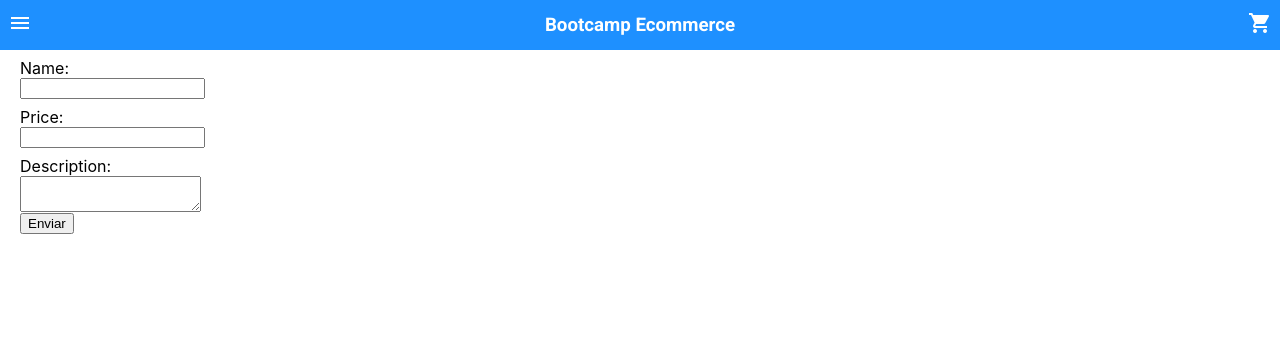
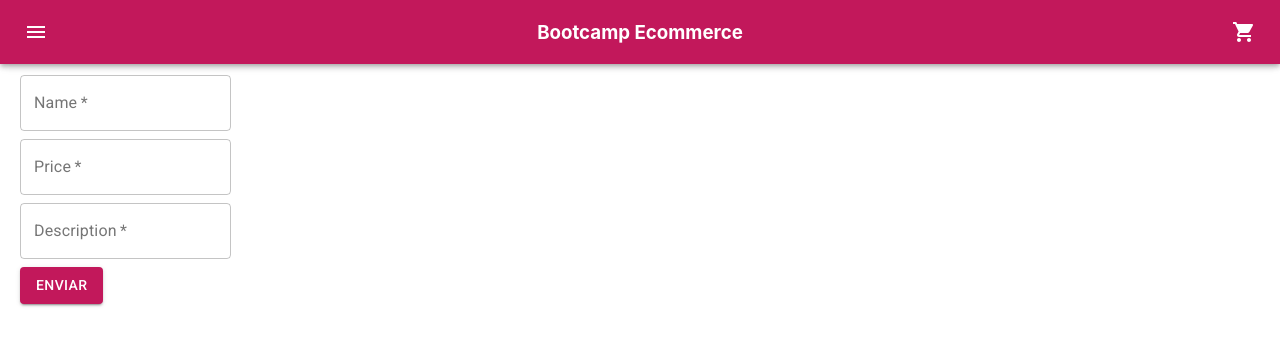
Before and after one commit to esterlegaz/bootcamp-react-babel, a React (Create React App) app: page /add in a window 1280 px wide. Shown: the top 346 px of the page. Built offline with nearby package versions, Linux system fonts and the light colour scheme.

Commit message:
feat(general): integrate material design

```diff
--- a/package.json
+++ b/package.json
@@ -4,6 +4,8 @@
   "private": true,
   "homepage": "./",
   "dependencies": {
+    "@material-ui/core": "^4.9.4",
+    "@material-ui/icons": "^4.9.1",
     "@testing-library/jest-dom": "^4.2.4",
     "@testing-library/react": "^9.4.0",
     "@testing-library/user-event": "^7.2.1",
--- a/public/index.html
+++ b/public/index.html
@@ -15,7 +15,7 @@
       user's mobile device or desktop. See https://developers.google.com/web/fundamentals/web-app-manifest/
     -->
     <link rel="manifest" href="%PUBLIC_URL%/manifest.json" />
-    <link href="https://fonts.googleapis.com/css?family=Roboto+Slab:700|Roboto:400,700&display=swap" rel="stylesheet">
+    <link href="https://fonts.googleapis.com/css?family=Roboto+Slab:700|Roboto:300,400,500,700&display=swap" rel="stylesheet">
     <link href="https://fonts.googleapis.com/icon?family=Material+Icons"
       rel="stylesheet">
     <!--
--- a/src/AddProductsForm/AddProductsForm.jsx
+++ b/src/AddProductsForm/AddProductsForm.jsx
@@ -1,6 +1,8 @@
 import React from 'react';
 import './AddProductsForm.scss';
 import * as ProductService from './../Services/ProductsService';
+import TextField from '@material-ui/core/TextField';
+import BtnProducts from './../BtnProducts/BtnProducts.jsx';
 
 class AddProductsForm extends React.Component {
     constructor(props) {
@@ -21,29 +23,48 @@ class AddProductsForm extends React.Component {
     handleChange(event) {
         const target = event.target;
         const value = target.value;
-        const name = target.name;
+        const field = target.name;
 
         this.setState({
-          [name]: value
+            [field]: value
         });
-      }
+    }
 
     render() {
         return (
-            <form className="products__form" onSubmit={this.handleSubmit}>
-                <label>
-                    Name:
-                    <input value={this.state.name} onChange={this.handleChange} type="text" name="name" />
-                </label>
-                <label>
-                    Price:
-                    <input value={this.state.price} onChange={this.handleChange} type="number" name="price" />
-                </label>
-                <label>
-                    Description:
-              <textarea value={this.state.description} onChange={this.handleChange} name="description"/>
-                </label>
-                <button type="submit">Enviar</button>
+            <form className="products__form">
+                <div className="products__form--input">
+                    <TextField
+                        required
+                        name="name"
+                        variant="outlined"
+                        label="Name"
+                        defaultValue={this.state.name}
+                        onKeyUp={this.handleChange} />
+                </div>
+                <div className="products__form--input">
+                    <TextField
+                        required
+                        type="number"
+                        name="price"
+                        variant="outlined"
+                        label="Price"
+                        defaultValue={this.state.price}
+                        onKeyUp={this.handleChange} />
+                </div>
+                <div className="products__form--input">
+                    <TextField
+                        required
+                        multilined="true"
+                        name="description"
+                        variant="outlined"
+                        label="Description"
+                        rows="4"
+                        defaultValue={this.state.price}
+                        onKeyUp={this.handleChange} />
+                </div>
+
+                <BtnProducts handleClick={this.handleSubmit} text="Enviar" />
             </form>
         )
     };
--- a/src/AddProductsForm/AddProductsForm.scss
+++ b/src/AddProductsForm/AddProductsForm.scss
@@ -1,11 +1,8 @@
 .products__form {
-    margin-left: 20px;
-    input, textarea {
-        display: block;
-    }
+    margin: 20px;
+}
 
-    label {
-        display: block;
-        margin-top: 8px;
-    }
+.products__form--input {
+    display: block;
+    margin-bottom: 8px;
 }
--- a/src/App.jsx
+++ b/src/App.jsx
@@ -9,6 +9,9 @@ import Header from './Header/Header.jsx';
 import Products from './Products/Products.jsx';
 import ProductsCard from './ProductsCart/ProductsCart.jsx';
 import AddProductsForm from './AddProductsForm/AddProductsForm';
+import { createMuiTheme } from '@material-ui/core/styles';
+import { ThemeProvider } from '@material-ui/styles';
+import { pink } from '@material-ui/core/colors';
 
 class App extends React.Component {
   constructor(props) {
@@ -19,12 +22,24 @@ class App extends React.Component {
   };
 
   render() {
+    const theme = createMuiTheme({
+      palette: {
+        primary: {
+          main: pink[700],
+        },
+        secondary: {
+          main: '#aaa',
+        },
+      },
+    });
     return (
       <Router>
+        <ThemeProvider theme={theme}>
           <Header />
+          <div className="products__container">
           <Switch>
             <Route exact path="/">
-            <Products handleIsGrid={() => this.setState({ isGrid: true })} handleIsNotGrid={() => this.setState({ isGrid: false })} isGrid={this.state.isGrid}/>
+              <Products handleIsGrid={() => this.setState({ isGrid: true })} handleIsNotGrid={() => this.setState({ isGrid: false })} isGrid={this.state.isGrid} />
             </Route>
             <Route path="/cart">
               <ProductsCard handleIsGrid={() => this.setState({ isGrid: true })} handleIsNotGrid={() => this.setState({ isGrid: false })} isGrid={this.state.isGrid} />
@@ -33,6 +48,8 @@ class App extends React.Component {
               <AddProductsForm />
             </Route>
           </Switch>
+          </div>
+        </ThemeProvider>
       </Router>
     )
 
--- a/src/App.scss
+++ b/src/App.scss
@@ -36,3 +36,7 @@
     transform: rotate(360deg);
   }
 }
+
+.products__container {
+  margin-top: 75px;
+}
--- a/src/BtnProducts/BtnProducts.jsx
+++ b/src/BtnProducts/BtnProducts.jsx
@@ -1,8 +1,12 @@
 import React from 'react';
 import './BtnProducts.scss';
+import Button from '@material-ui/core/Button';
 
 function BtnProducts(props) {
-  return <button className="product__btn" onClick={props.handleClick}>{props.text}</button>
+  return (
+      <Button variant="contained" color="primary" onClick={props.handleClick}>
+        {props.text}
+      </Button>  )
 }
 
 export default BtnProducts;
--- a/src/Header/Header.jsx
+++ b/src/Header/Header.jsx
@@ -1,13 +1,32 @@
 import React from 'react';
 import './Header.scss';
-import {Link} from "react-router-dom";
+import { Link } from "react-router-dom";
+import AppBar from '@material-ui/core/AppBar';
+import Toolbar from '@material-ui/core/Toolbar';
+import MenuIcon from '@material-ui/icons/Menu';
+import IconButton from '@material-ui/core/IconButton';
+import ShoppingCartIcon from '@material-ui/icons/ShoppingCart';
+
 function Header() {
   return (
-    <header className="header">
-      <Link to="/"><i className="material-icons">menu</i> </Link>
-      <h3>Bootcamp Ecommerce</h3>
-      <Link to="/cart"><i className="material-icons">shopping_cart</i></Link>
-    </header>
+    <AppBar position="fixed" color="primary" className="header">
+      <Toolbar>
+        <Link to="/">
+          <IconButton color="secondary" edge="start" aria-label="open drawer">
+            <MenuIcon />
+          </IconButton>
+        </Link>
+        <h3 className="header__title">Bootcamp Ecommerce</h3>
+        <Link to="/cart">
+          <IconButton color="secondary" edge="end" aria-label="open drawer">
+            <ShoppingCartIcon />
+          </IconButton>
+        </Link>
+        <div className="blue" />
+
+
+      </Toolbar>
+    </AppBar>
   );
 }
 
--- a/src/Header/Header.scss
+++ b/src/Header/Header.scss
@@ -1,18 +1,15 @@
 .header {
-    background: dodgerblue;
-    color: white;
-    font-family: 'Roboto', serif;
-    display: flex;
-    align-items: center;
-    justify-content: space-between;
-    padding: 0 8px;
-    height: 50px;
-
-    h3 {
+    h3.header__title {
         margin: 0;
+        flex-grow: 1;
+        text-align: center;
     }
 
     .material-icons {
         color: white;
     }
+
+    .MuiButtonBase-root {
+        color: white;
+    }
 }
--- a/src/Products/Products.jsx
+++ b/src/Products/Products.jsx
@@ -1,5 +1,7 @@
 import React, { Fragment } from 'react';
 import { Link } from "react-router-dom";
+import AddIcon from '@material-ui/icons/Add';
+import Fab from '@material-ui/core/Fab';
 
 import './Products.scss';
 import ProductsList from './../ProductsList/ProductsList.jsx';
@@ -10,7 +12,13 @@ function Products(props) {
     return (
         <Fragment>
             <h1 className="products__title">Products</h1>
-            <Link to="/add"><div>FORMULARIO</div> </Link>
+            <Link to="/add">
+                <div className="products__add--icon">
+                    <Fab color="primary" aria-label="add">
+                        <AddIcon />
+                    </Fab>
+                </div>
+            </Link>
             <ProductsList handleIsGrid={props.handleIsGrid} handleIsNotGrid={props.handleIsNotGrid} isGrid={props.isGrid} handleClick={ProductService.addToCart} productList={ProductService.listProducts()} text={addToCart} />
         </Fragment>
     )
--- a/src/Products/Products.scss
+++ b/src/Products/Products.scss
@@ -60,6 +60,12 @@ p {
     cursor: pointer;
 }
 
+.products__add--icon {
+    position: fixed;
+    bottom: 2%;
+    right: 2%;
+}
+
 i.product__icon.material-icons.product__icon--selected {
     background: #e6e6e6;
 }
```
Also changed, not shown: 1 other file (tests, documents, lock files or other folders). Lines whose indentation alone changed are shown as unchanged.
